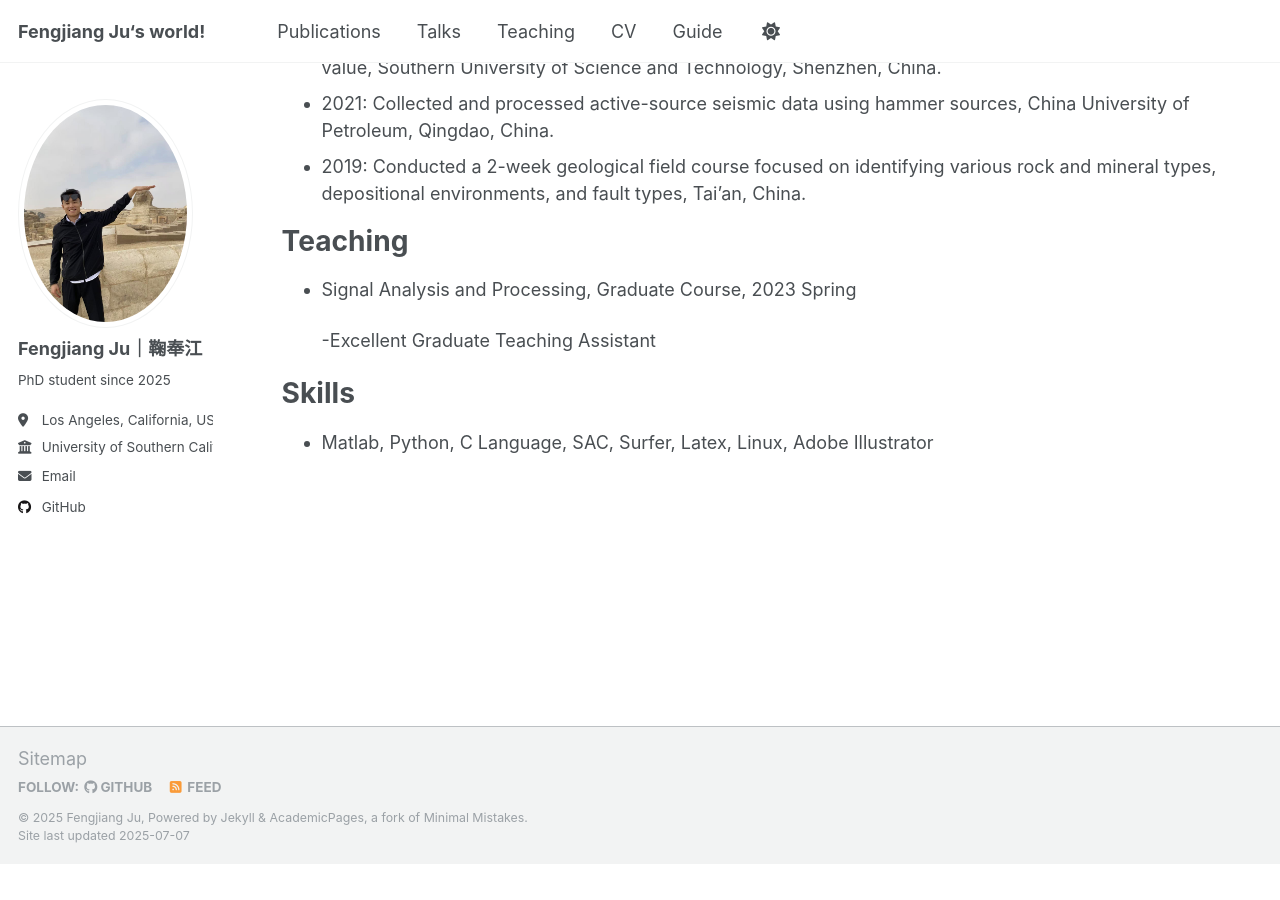
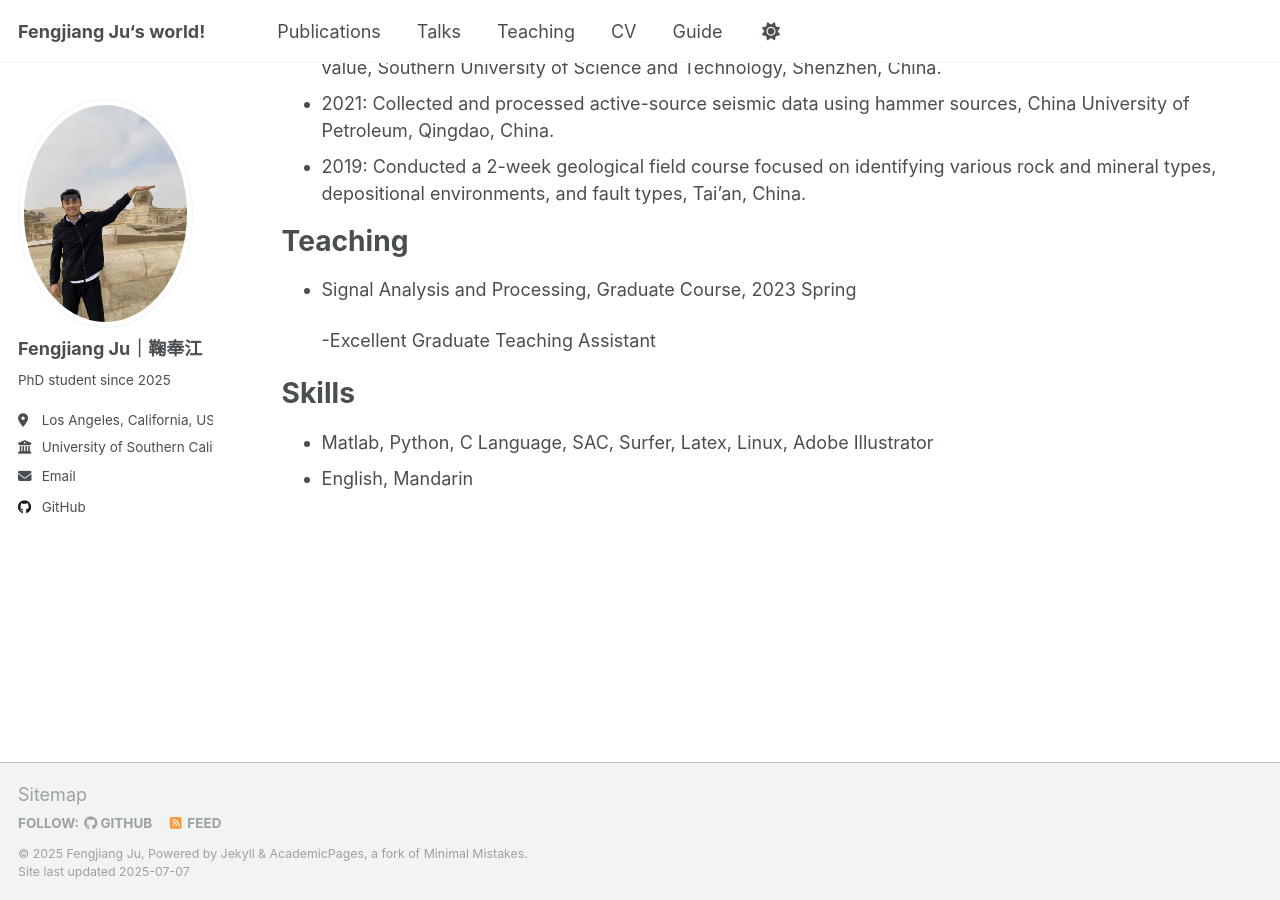
Before and after one commit to FengJiangJu/fengjiangju.github.io, a Jekyll site: the page built from _pages/cv.md, in a window 1280 px wide and 900 px high, scrolled down 1515 px. Built offline with Jekyll 4.4.1, drawn with Linux system fonts in a browser that asks for light colours; a script that is not in the unit is left out; before the commit the page ends 2379 px from its top, so only the background shows below that.

Commit message:
Update cv.md

```diff
--- a/_pages/cv.md
+++ b/_pages/cv.md
@@ -58,3 +58,4 @@ Teaching
 Skills
 ======
 * Matlab, Python, C Language, SAC, Surfer, Latex, Linux, Adobe Illustrator
+* English, Mandarin
```
